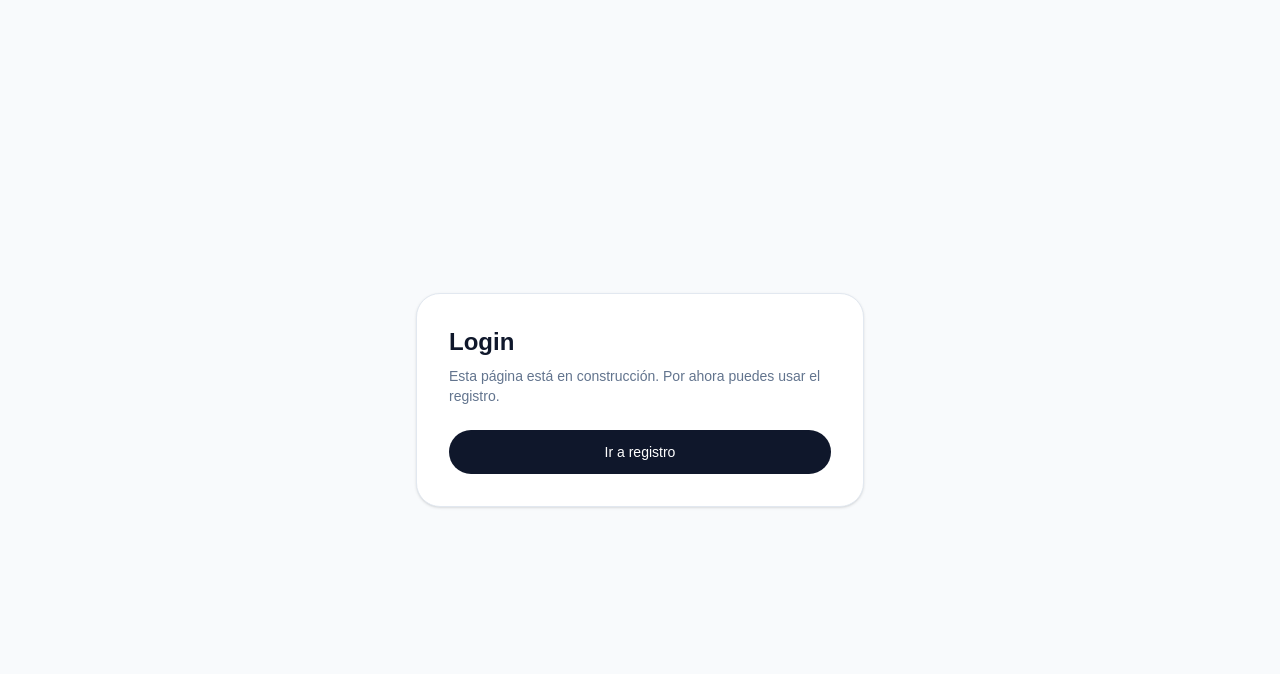
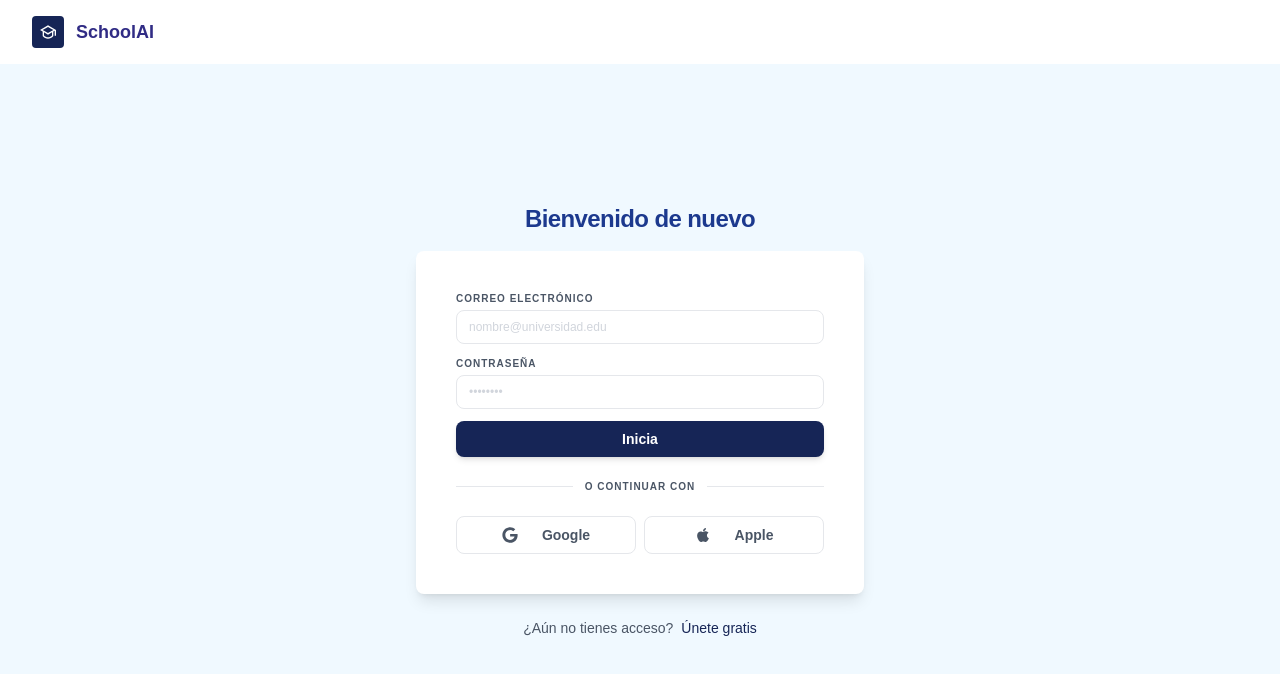
Before and after one commit to hannerco/KnowledgeBaseCurator, a Next.js app in the folder frontend/: page /login in a window 1280 px wide. Shown: the top 674 px of the page. Built offline with nearby package versions, Linux system fonts and the light colour scheme.

Commit message:
🚧 Se creó la UI del Login

```diff
--- a/frontend/src/app/login/page.tsx
+++ b/frontend/src/app/login/page.tsx
@@ -1,22 +1,8 @@
+import LoginForm from "@/src/components/auth/LoginForm";
 import Link from "next/link";
 
 export default function LoginPage() {
   return (
-    <div className="h-screen flex items-center justify-center bg-slate-50 px-4">
-      <div className="max-w-md w-full rounded-3xl border border-slate-200 bg-white p-8 shadow-sm">
-        <h1 className="text-2xl font-semibold text-slate-900">Login</h1>
-        <p className="mt-2 text-sm text-slate-500">
-          Esta página está en construcción. Por ahora puedes usar el registro.
-        </p>
-        <div className="mt-6 flex flex-col gap-3">
-          <Link
-            href="/register"
-            className="inline-flex items-center justify-center rounded-full bg-slate-900 px-4 py-3 text-sm font-medium text-white hover:bg-slate-800"
-          >
-            Ir a registro
-          </Link>
-        </div>
-      </div>
-    </div>
+    <LoginForm />
   );
 }
--- a/frontend/src/components/auth/LoginForm.tsx
+++ b/frontend/src/components/auth/LoginForm.tsx
@@ -1,8 +1,11 @@
 "use client";
 import { useState } from "react";
 import { RiGraduationCapLine } from "react-icons/ri";
+import { FaGoogle } from "react-icons/fa";
+import { FaApple } from "react-icons/fa";
 import { AuthLayout } from "../layout/AuthLayout";
 import { Input, Button, Alert, Checkbox, Divider } from "../ui";
+import Link from "next/link";
 
 
 type LoginFormData = {
@@ -16,13 +19,17 @@ const INITIAL_FORM: LoginFormData = {
 }
 
 
-export default function LoginForm(){
+interface LoginFormProps {
+  showSocialButtons?: boolean;
+}
+
+export default function LoginForm({ showSocialButtons = true }: LoginFormProps){
     const [form, setForm] = useState<LoginFormData>(INITIAL_FORM);
     const [errors, setErrors] = useState<Partial<Record<keyof LoginFormData, string>>>({});
     const [statusMessage, setStatusMessage] = useState("");
     const [loading, setLoading] = useState(false);
 
-    const handleChage = (e: React.ChangeEvent<HTMLInputElement>) => {
+    const handleChange = (e: React.ChangeEvent<HTMLInputElement>) => {
         const {name, value} = e.target;
         setForm((prev) => ({
             ...prev,
@@ -64,7 +71,79 @@ export default function LoginForm(){
             linkText=""
             loginLink="/register"
         >
-            Hola
+
+            <div className="w-full max-w-md">
+                    <div className="text-center mb-4">
+                      <h1 className="text-2xl font-semibold text-blue-900 tracking-tight">
+                        Bienvenido de nuevo
+                      </h1>
+
+                    </div>
+
+                    <div className="px-10 py-10 bg-white rounded-lg shadow-lg">
+                      <form onSubmit={handleSubmit} className="space-y-3" noValidate>
+                        {statusMessage && <Alert message={statusMessage} type="success" />}
+
+
+                        <Input
+                          name="email"
+                          type="email"
+                          placeholder="nombre@universidad.edu"
+                          label="Correo Electrónico"
+                          value={form.email}
+                          onChange={handleChange}
+                          error={errors.email}
+                        />
+
+                        <Input
+                          name="password"
+                          type="password"
+                          placeholder="••••••••"
+                          label="Contraseña"
+                          value={form.password}
+                          onChange={handleChange}
+                          error={errors.password}
+                        />
+
+
+                        <Button type="submit" isLoading={loading} variant="primary">
+                          {loading ? "Validando datos..." : "Inicia"}
+                        </Button>
+                      </form>
+
+                      {showSocialButtons && (
+                      <div className="flex flex-col">
+
+                        <Divider className="py-3" text="O continuar con" />
+
+                        <div className="flex flex-row gap-2">
+                            <Button variant="secondary" className="flex items-center justify-center gap-6">
+                              <FaGoogle className="w-4 h-4" />
+                              Google
+                            </Button>
+
+                            <Button variant="secondary" className="flex items-center justify-center gap-6">
+                              <FaApple className="w-4 h-4 black" />
+                              Apple
+                            </Button>
+                        </div>
+
+                      </div>
+                    )}
+
+
+                    </div>
+                  </div>
+
+            <div className="py-6 flex flex-row items-center justify-center gap-2">
+                <h3 className="text-sm font-normal text-gray-600">
+                    ¿Aún no tienes acceso?
+                </h3>
+                <Link className="text-sm font-normal text-blue-950 hover:text-niebla-950 transition-colors duration-150" href="/register">
+                    Únete gratis
+                </Link>
+            </div>
+
         </AuthLayout>
 
     )
--- a/frontend/src/components/layout/AuthLayout.tsx
+++ b/frontend/src/components/layout/AuthLayout.tsx
@@ -7,6 +7,7 @@ interface AuthLayoutProps {
   title?: string;
   loginLink?: string;
   showSidebar?: boolean;
+  showSocialButtons?: boolean;
   headerText?: string;
   linkText?: string;
 }
@@ -16,6 +17,7 @@ export const AuthLayout: React.FC<AuthLayoutProps> = ({
   title = "SchoolAI",
   loginLink = "/login",
   showSidebar = false,
+  showSocialButtons = true,
   headerText,
   linkText,
 }) => {
```
